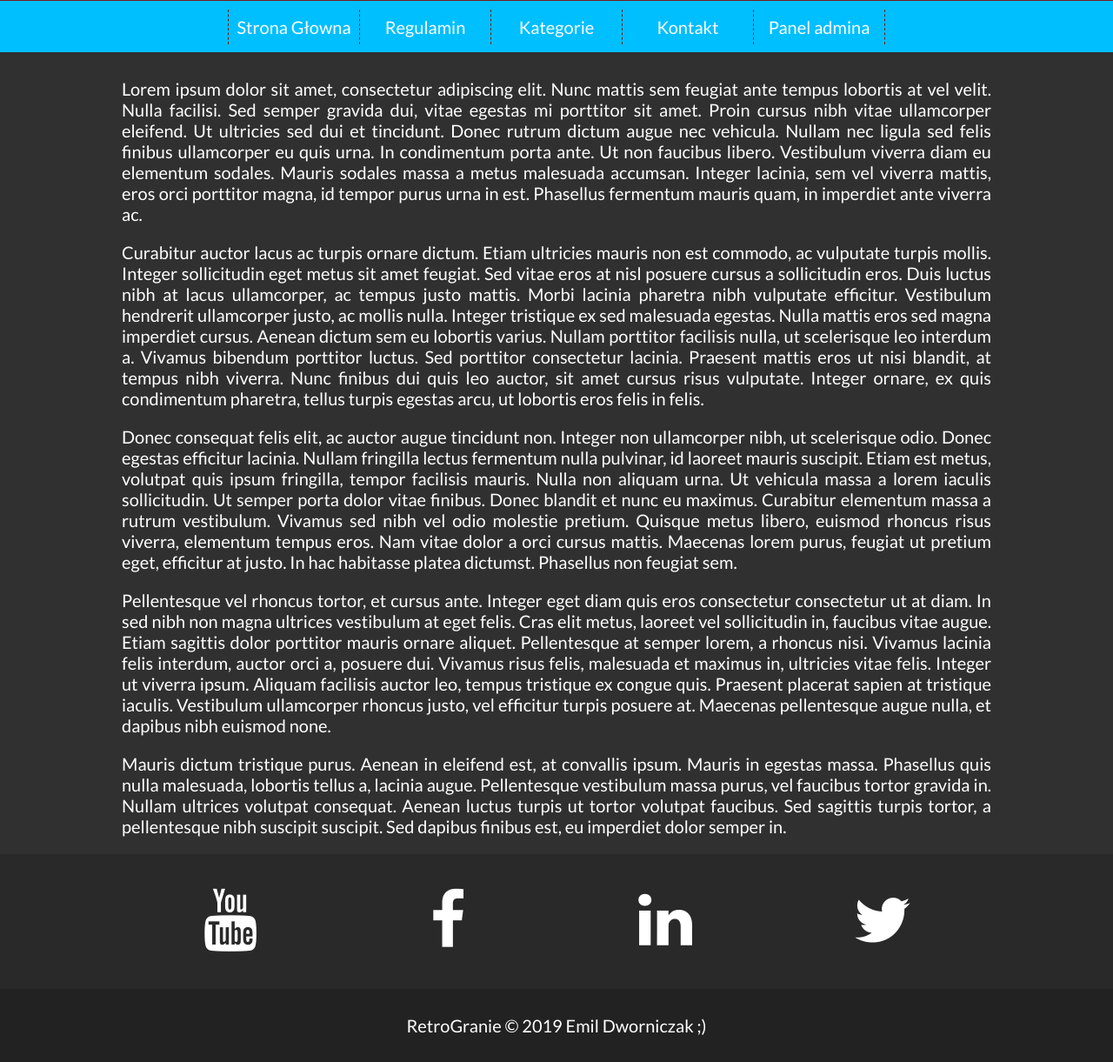
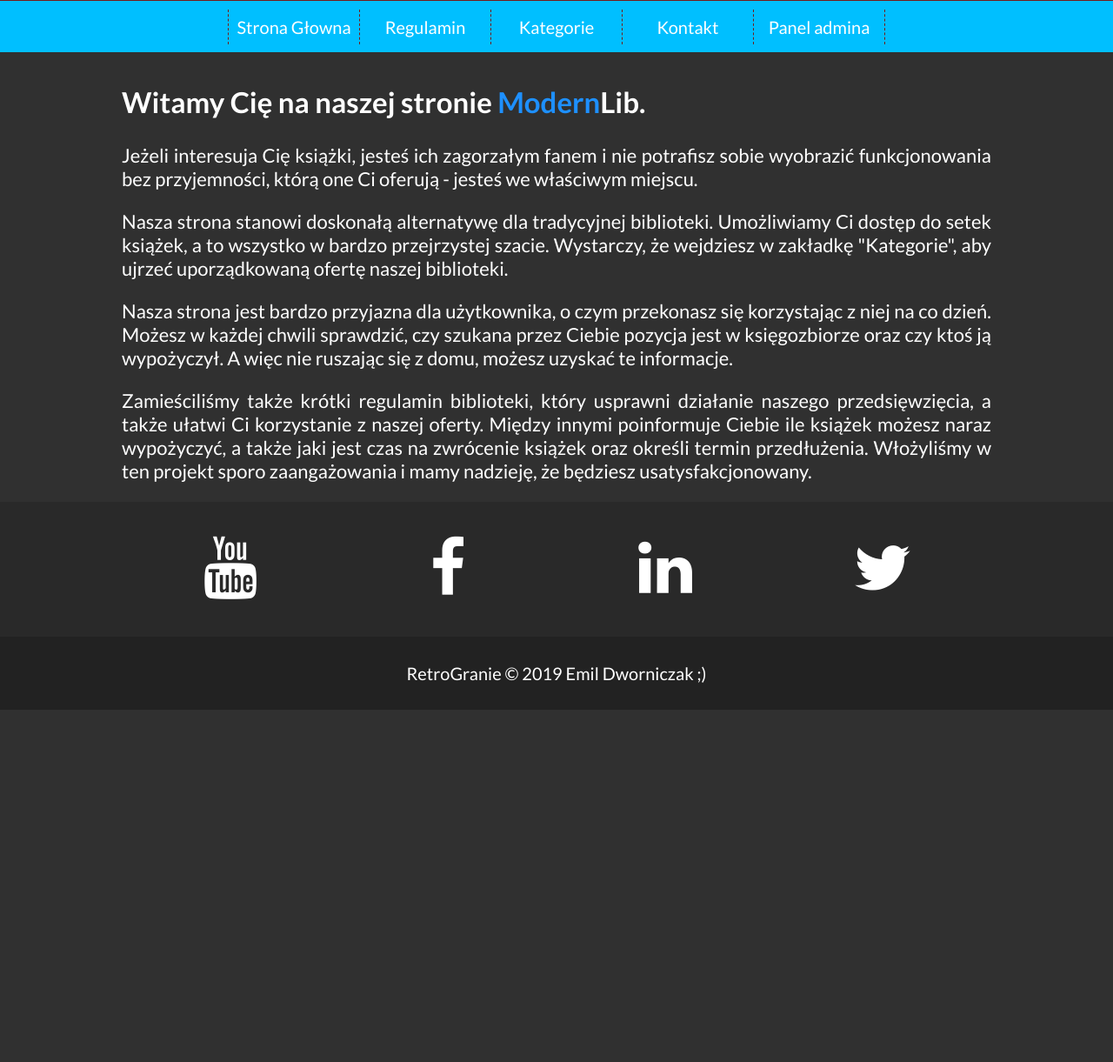
Before and after one commit to iEmix/modernlib02, a Django app: page / in a window 1280 px wide. Shown: the part 144-1365 px from the top of the page at 87% size. After the commit the page ends 960 px from the top, so only its background shows below. Run offline with Django 3.2, Linux system fonts and the light colour scheme.

Commit message:
poprawki
tekst głowny na stronie głownej

```diff
--- a/mysite/base/static/css/style.css
+++ b/mysite/base/static/css/style.css
@@ -45,6 +45,7 @@ body
 	margin-right: auto;
 	text-align: justify;
 	padding-top: 10px;
+	font-size: 22px;
 }
 
 .socials
--- a/mysite/base/templates/index.html
+++ b/mysite/base/templates/index.html
@@ -43,15 +43,23 @@
 
 		</div>
 		<div class="content">
-		<p>Lorem ipsum dolor sit amet, consectetur adipiscing elit. Nunc mattis sem feugiat ante tempus lobortis at vel velit. Nulla facilisi. Sed semper gravida dui, vitae egestas mi porttitor sit amet. Proin cursus nibh vitae ullamcorper eleifend. Ut ultricies sed dui et tincidunt. Donec rutrum dictum augue nec vehicula. Nullam nec ligula sed felis finibus ullamcorper eu quis urna. In condimentum porta ante. Ut non faucibus libero. Vestibulum viverra diam eu elementum sodales. Mauris sodales massa a metus malesuada accumsan. Integer lacinia, sem vel viverra mattis, eros orci porttitor magna, id tempor purus urna in est. Phasellus fermentum mauris quam, in imperdiet ante viverra ac.</p>
+		<h2>Witamy Cię na naszej stronie <span style="color: #1E90FF;"> Modern</span>Lib.</h1>
+		<p>Jeżeli interesuja Cię książki,
+		jesteś ich zagorzałym fanem i nie potrafisz sobie wyobrazić funkcjonowania bez przyjemności,
+		którą one Ci oferują - jesteś we właściwym miejscu.</p>
+		<p>Nasza strona stanowi doskonałą alternatywę dla tradycyjnej biblioteki. Umożliwiamy Ci
+		dostęp do setek książek, a to wszystko w bardzo przejrzystej szacie. Wystarczy, że wejdziesz
+		w zakładkę "Kategorie", aby ujrzeć uporządkowaną ofertę naszej biblioteki.</p>
 
-		<p>Curabitur auctor lacus ac turpis ornare dictum. Etiam ultricies mauris non est commodo, ac vulputate turpis mollis. Integer sollicitudin eget metus sit amet feugiat. Sed vitae eros at nisl posuere cursus a sollicitudin eros. Duis luctus nibh at lacus ullamcorper, ac tempus justo mattis. Morbi lacinia pharetra nibh vulputate efficitur. Vestibulum hendrerit ullamcorper justo, ac mollis nulla. Integer tristique ex sed malesuada egestas. Nulla mattis eros sed magna imperdiet cursus. Aenean dictum sem eu lobortis varius. Nullam porttitor facilisis nulla, ut scelerisque leo interdum a. Vivamus bibendum porttitor luctus. Sed porttitor consectetur lacinia. Praesent mattis eros ut nisi blandit, at tempus nibh viverra. Nunc finibus dui quis leo auctor, sit amet cursus risus vulputate. Integer ornare, ex quis condimentum pharetra, tellus turpis egestas arcu, ut lobortis eros felis in felis.</p>
-
-		<p>Donec consequat felis elit, ac auctor augue tincidunt non. Integer non ullamcorper nibh, ut scelerisque odio. Donec egestas efficitur lacinia. Nullam fringilla lectus fermentum nulla pulvinar, id laoreet mauris suscipit. Etiam est metus, volutpat quis ipsum fringilla, tempor facilisis mauris. Nulla non aliquam urna. Ut vehicula massa a lorem iaculis sollicitudin. Ut semper porta dolor vitae finibus. Donec blandit et nunc eu maximus. Curabitur elementum massa a rutrum vestibulum. Vivamus sed nibh vel odio molestie pretium. Quisque metus libero, euismod rhoncus risus viverra, elementum tempus eros. Nam vitae dolor a orci cursus mattis. Maecenas lorem purus, feugiat ut pretium eget, efficitur at justo. In hac habitasse platea dictumst. Phasellus non feugiat sem.</p>
-
-		<p>Pellentesque vel rhoncus tortor, et cursus ante. Integer eget diam quis eros consectetur consectetur ut at diam. In sed nibh non magna ultrices vestibulum at eget felis. Cras elit metus, laoreet vel sollicitudin in, faucibus vitae augue. Etiam sagittis dolor porttitor mauris ornare aliquet. Pellentesque at semper lorem, a rhoncus nisi. Vivamus lacinia felis interdum, auctor orci a, posuere dui. Vivamus risus felis, malesuada et maximus in, ultricies vitae felis. Integer ut viverra ipsum. Aliquam facilisis auctor leo, tempus tristique ex congue quis. Praesent placerat sapien at tristique iaculis. Vestibulum ullamcorper rhoncus justo, vel efficitur turpis posuere at. Maecenas pellentesque augue nulla, et dapibus nibh euismod none.</p>
-
-		<p>Mauris dictum tristique purus. Aenean in eleifend est, at convallis ipsum. Mauris in egestas massa. Phasellus quis nulla malesuada, lobortis tellus a, lacinia augue. Pellentesque vestibulum massa purus, vel faucibus tortor gravida in. Nullam ultrices volutpat consequat. Aenean luctus turpis ut tortor volutpat faucibus. Sed sagittis turpis tortor, a pellentesque nibh suscipit suscipit. Sed dapibus finibus est, eu imperdiet dolor semper in.</p>
+		<p>Nasza strona jest bardzo przyjazna dla użytkownika, o czym przekonasz się korzystając
+		z niej na co dzień. Możesz w każdej chwili sprawdzić, czy szukana przez Ciebie pozycja
+		jest w księgozbiorze oraz czy ktoś ją wypożyczył. A więc nie ruszając się z domu, możesz
+		uzyskać te informacje.</p>
+		<p>Zamieściliśmy także krótki regulamin biblioteki, który usprawni działanie naszego
+		przedsięwzięcia, a także ułatwi Ci korzystanie z naszej oferty. Między innymi poinformuje
+		Ciebie ile książek możesz naraz wypożyczyć, a także jaki jest czas na zwrócenie książek
+		oraz określi termin przedłużenia.
+		Włożyliśmy w ten projekt sporo zaangażowania i mamy nadzieję, że będziesz usatysfakcjonowany.</p>
 		</div>
 		<div class="socials">
 			<div class="socialsdivs">
```
